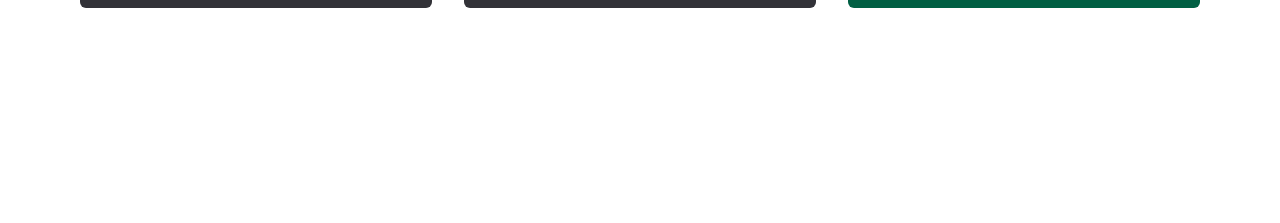
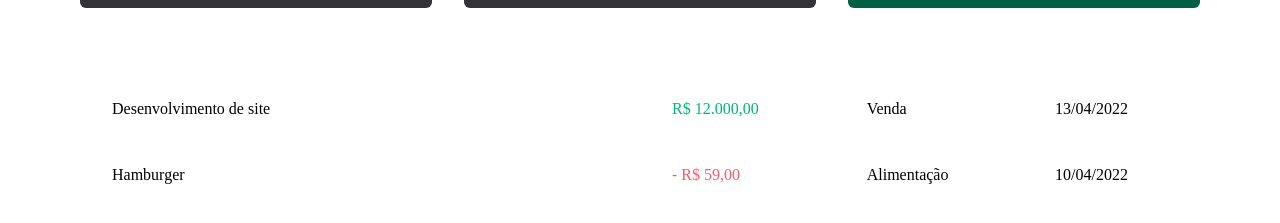
Before and after one commit to AislanDias/ReactApps, a React (Vite) app in the folder 03-dt-money/: page / in a window 1280 px wide. Shown: the part 279-502 px from the top of the page. Built offline with nearby package versions, Linux system fonts and the light colour scheme.

Commit message:
0706-transactions-table

```diff
--- a/03-dt-money/src/pages/Transactions/transactions.component.tsx
+++ b/03-dt-money/src/pages/Transactions/transactions.component.tsx
@@ -1,11 +1,39 @@
 import { Header } from "../../components/Header/header.component";
 import { Summary } from "../Summary/summary.component";
+import { PriceHighlight, TransactionsContainer, TransactionsTable } from "./transactions.styles";
 
 export function Transactions() {
   return (
     <div>
       <Header />
       <Summary />
+
+      <TransactionsContainer>
+        <TransactionsTable>
+          <tbody>
+            <tr>
+              <td width="50%">Desenvolvimento de site</td>
+              <td>
+                <PriceHighlight variant="income">
+                  R$ 12.000,00
+                </PriceHighlight>
+              </td>
+              <td>Venda</td>
+              <td>13/04/2022</td>
+            </tr>
+            <tr>
+              <td width="50%">Hamburger</td>
+              <td>
+                <PriceHighlight variant="outcome">
+                  - R$ 59,00
+                </PriceHighlight>
+              </td>
+              <td>Alimentação</td>
+              <td>10/04/2022</td>
+            </tr>
+          </tbody>
+        </TransactionsTable>
+      </TransactionsContainer>
     </div>
   )
 }
--- a/03-dt-money/src/pages/Transactions/transactions.styles.ts
+++ b/03-dt-money/src/pages/Transactions/transactions.styles.ts
@@ -0,0 +1,37 @@
+import styled from "styled-components";
+
+export const TransactionsContainer = styled.main`
+  width: 100%;
+  max-width: 1120px;
+  margin: 4rem auto 0;
+  padding: 0 1.5rem;
+`
+
+export const TransactionsTable = styled.table`
+  width: 100%;
+  border-collapse: separate;
+  border-spacing: 0 0.5rem;
+  /* margin-top: 1.5rem; */
+
+  td {
+    padding: 1.25rem 2rem;
+    background: ${props => props.theme["gray-700"]}
+
+    &:first-child {
+      border-top-left-radius: 6px;
+      border-bottom-left-radius: 6px;
+    }
+
+    &:last-child {
+      border-top-right-radius: 6px;
+      border-bottom-right-radius: 6px;
+    }
+  }
+`
+interface PriceHighlightProps {
+  variant: 'income' | 'outcome';
+}
+
+export const PriceHighlight = styled.span<PriceHighlightProps>`
+  color: ${props => props.variant === 'income' ? props.theme["green-300"] : props.theme["red-300"]};
+`
```
